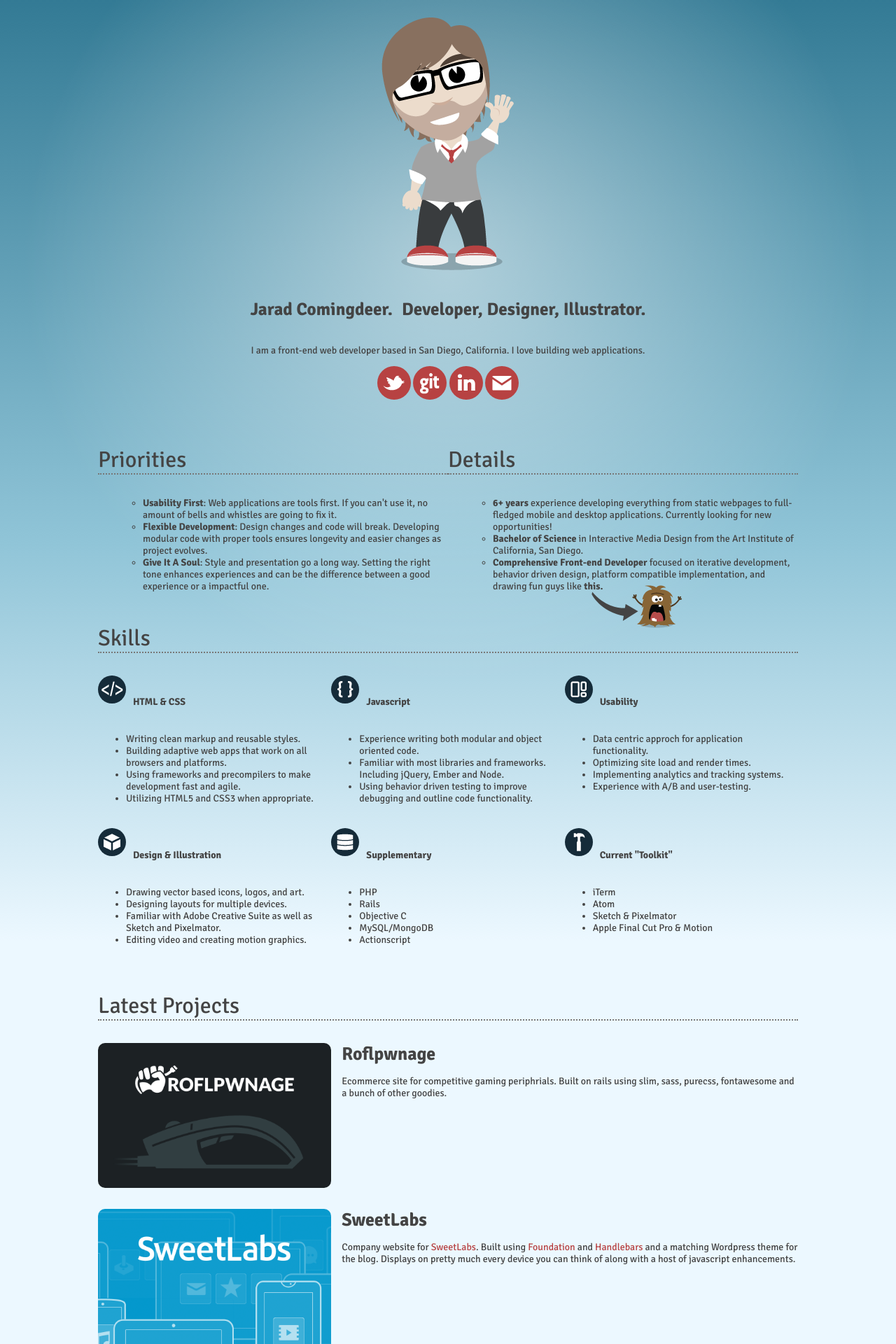
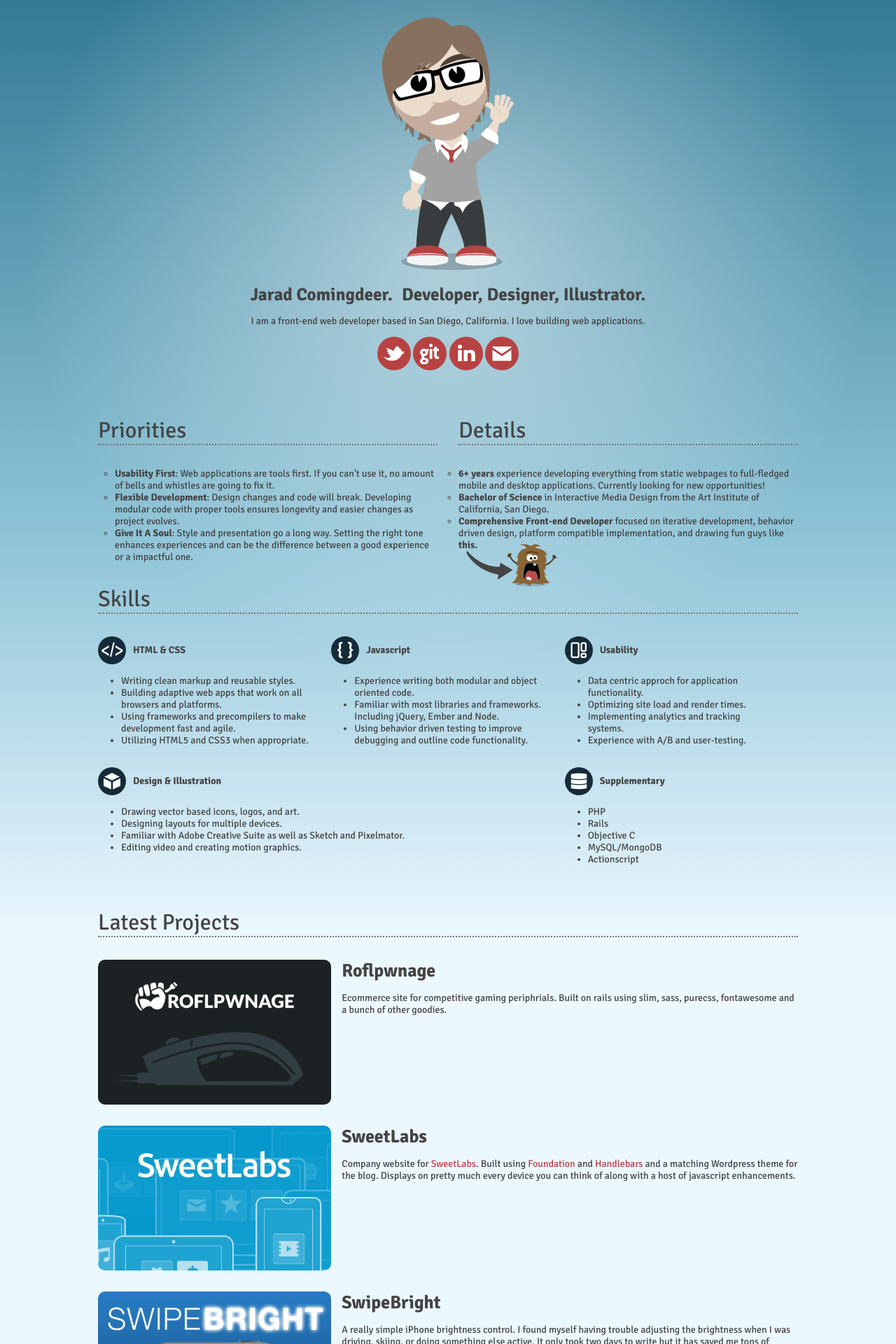
Before and after one commit to TheBrownSound/thebrownsound.github.com, a Jekyll site: the page built from index.html, in a window 1280 px wide. Shown: the top 1920 px of the page at 70% size. Built offline with Jekyll 4.4.1, drawn with Linux system fonts in a browser that asks for light colours.

Commit message:
Update grid layout markup

```diff
--- a/css/main.scss
+++ b/css/main.scss
@@ -94,9 +94,19 @@ a:hover, a:focus {
 }
 
 .info {
+
+  .priorities > * {
+    margin-right: $spacing-default / 2;
+  }
+
+  .details > * {
+    margin-left: $spacing-default / 2;
+  }
+
   ul {
     list-style: circle outside;
-    margin-left: 24px;
+    margin: 0 0 0 24px;
+    padding: 0;
     li {
       position: relative;
     }
@@ -119,6 +129,7 @@ a:hover, a:focus {
     display: inline-block;
     font-size: 1.8em;
     line-height: inherit;
+    margin: 0;
   }
 
   h1 {
@@ -151,23 +162,18 @@ a:hover, a:focus {
   }
 }
 
-#skills {
-  padding-top: 30px;
+.skills {
+
+  .skill {
+    margin-bottom: $spacing-default;
+
+    h4 {
+      display: inline-block;
+      line-height: 40px;
+      margin: 0 0 $spacing-default/2 0
     }
 
-#skills h3 {
-  margin: 30px 10px 8px;
-}
-
-#skills .skill:nth-child(4n+1) {
-  clear: both;
-}
-
-.skill {
-  margin-bottom: 20px;
-}
-
-.skill img {
+    img {
       background-color: $color-accent;
       border-radius: 20px;
       display: inline-block;
@@ -178,16 +184,12 @@ a:hover, a:focus {
       height: 32px;
     }
 
-.skill h4 {
-  display: inline-block;
-  line-height: 40px;
-  margin-bottom: 10px;
+    ul {
+      margin: 0 $spacing-default 0 33px;
+      padding: 0;
     }
-
-#info .skill ul {
-  margin-left: 33px;
   }
-
+}
 
 .projects {
 
--- a/index.html
+++ b/index.html
@@ -4,7 +4,7 @@ layout: home
 
 <div class="info pure-g">
 
-  <div class="pure-u-1-2">
+  <div class="priorities pure-u-1 pure-u-md-1-2">
     <h3>Priorities</h3>
     <ul>
       <li><strong>Usability First</strong>: Web applications are tools first. If you can't use it, no amount of bells and whistles are going to fix it.</li>
@@ -13,7 +13,7 @@ layout: home
     </ul>
   </div>
 
-  <div class="pure-u-1-2">
+  <div class="details pure-u-1 pure-u-md-1-2">
     <h3>Details</h3>
     <ul>
       <li><strong>6+ years</strong> experience developing everything from static webpages to full-fledged mobile and desktop applications. Currently looking for new opportunities!</li>
@@ -26,7 +26,7 @@ layout: home
 
 <h3>Skills</h3>
 <div class="skills pure-g">
-  <div class="skill pure-u-1-3">
+  <div class="skill pure-u-1 pure-u-sm-1-3">
     <img src="images/skill_icons/tag.png" alt="tag" />
     <h4>HTML &amp; CSS</h4>
     <ul>
@@ -37,7 +37,7 @@ layout: home
     </ul>
   </div>
 
-  <div class="skill pure-u-1-3">
+  <div class="skill pure-u-1 pure-u-sm-1-3">
     <img src="images/skill_icons/brackets.png" alt="javascript" />
     <h4>Javascript</h4>
     <ul>
@@ -47,7 +47,7 @@ layout: home
     </ul>
   </div>
 
-  <div class="skill pure-u-1-3">
+  <div class="skill pure-u-1 pure-u-sm-1-3">
     <img src="images/skill_icons/outlines.png" alt="outlines" />
     <h4>Usability</h4>
     <ul>
@@ -58,7 +58,7 @@ layout: home
     </ul>
   </div>
 
-  <div class="skill pure-u-1-3">
+  <div class="skill pure-u-1 pure-u-sm-2-3">
     <img src="images/skill_icons/box.png" alt="box" />
     <h4>Design &amp; Illustration</h4>
     <ul>
@@ -69,7 +69,7 @@ layout: home
     </ul>
   </div>
 
-  <div class="skill pure-u-1-3">
+  <div class="skill pure-u-1 pure-u-sm-1-3">
     <img src="images/skill_icons/stack.png" alt="server stack" />
     <h4>Supplementary</h4>
     <ul>
@@ -78,17 +78,6 @@ layout: home
       <li>Objective C</li>
       <li>MySQL/MongoDB</li>
       <li>Actionscript</li>
-    </ul>
-  </div>
-
-  <div class="skill pure-u-1-3">
-    <img src="images/skill_icons/hammer.png" alt="hammer" />
-    <h4>Current "Toolkit"</h4>
-    <ul>
-      <li>iTerm</li>
-      <li>Atom</li>
-      <li>Sketch &amp; Pixelmator</li>
-      <li>Apple Final Cut Pro &amp; Motion</li>
     </ul>
   </div>
 
```
Lines whose indentation alone changed are shown as unchanged.
